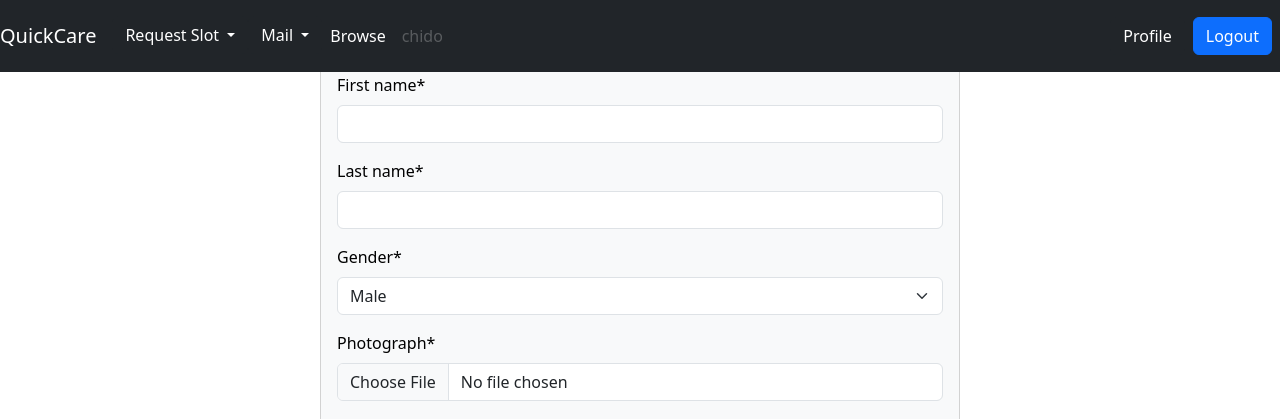
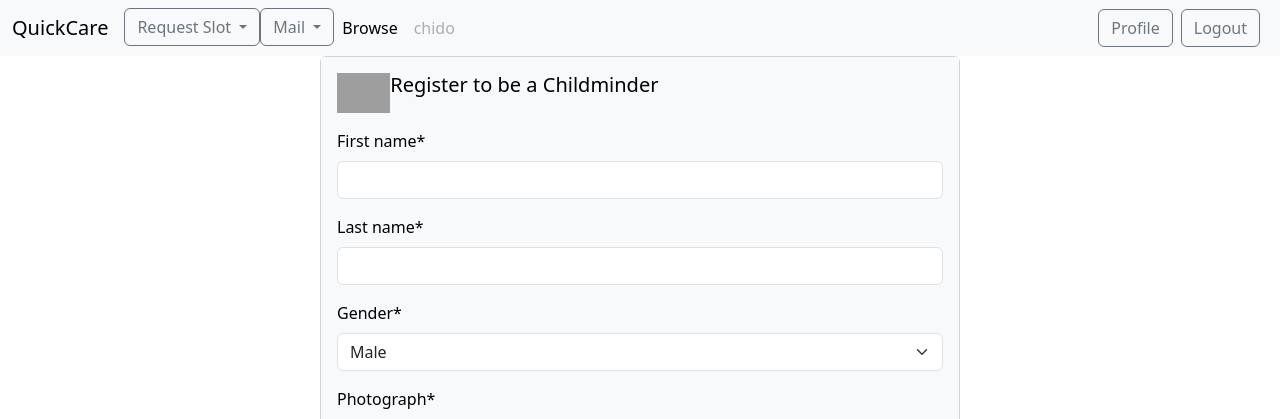
Before and after one commit to Chido100/Quick_Care, a Django app: page /carer/register/ in a window 1280 px wide. Shown: the top 419 px of the page. Run offline with Django 4.2, Linux system fonts and the light colour scheme; a user stored in the database is signed in; some libraries are stand-ins or nearby versions; grey boxes are pictures that could not be loaded.

Commit message:
Updated the base template

```diff
--- a/quick_care/users/templates/users/base.html
+++ b/quick_care/users/templates/users/base.html
@@ -12,8 +12,8 @@
     <link href="https://cdn.jsdelivr.net/npm/bootstrap@5.3.2/dist/css/bootstrap.min.css" rel="stylesheet" integrity="sha384-T3c6CoIi6uLrA9TneNEoa7RxnatzjcDSCmG1MXxSR1GAsXEV/Dwwykc2MPK8M2HN" crossorigin="anonymous">
 </head>
 <body>
-    <nav class="navbar navbar-expand-lg navbar-dark bg-dark py-3 fixed-top">
-
+    <nav class="navbar navbar-expand-lg bg-body-tertiary">
+        <div class="container-fluid">
             <a class="navbar-brand" href="{% url 'dashboard' %}">QuickCare</a>
             <button class="navbar-toggler" type="button" data-bs-toggle="collapse"
                 data-bs-target="#navbarSupportedContent" aria-controls="navbarSupportedContent" aria-expanded="false"
@@ -27,7 +27,7 @@
                     <div class="collapse navbar-collapse" id="navbarNavDarkDropdown">
                         <ul class="navbar-nav">
                             <li class="nav-item dropdown">
-                                <button class="btn btn-dark dropdown-toggle" data-bs-toggle="dropdown"
+                                <button class="btn btn-outline-secondary dropdown-toggle" data-bs-toggle="dropdown"
                                     aria-expanded="false">
                                     Request Slot
                                 </button>
@@ -38,7 +38,7 @@
                             </li>
 
                             <li class="nav-item dropdown">
-                                <button class="btn btn-dark dropdown-toggle" data-bs-toggle="dropdown"
+                                <button class="btn btn-outline-secondary dropdown-toggle" data-bs-toggle="dropdown"
                                     aria-expanded="false">
                                     Mail
                                 </button>
@@ -70,12 +70,12 @@
 
 
 
-                <a href="{% url 'profile' %}" class="btn btn-dark me-2">Profile</a>
-                <a href="{% url 'logout' %}" class="btn btn-primary me-2">Logout</a>
+                <a href="{% url 'profile' %}" class="btn btn-outline-secondary me-2">Profile</a>
+                <a href="{% url 'logout' %}" class="btn btn-outline-secondary me-2">Logout</a>
 
             </div>
 
-
+        </div>
     </nav>
 
 
```
Also changed, not shown: quick_care/db.sqlite3.
